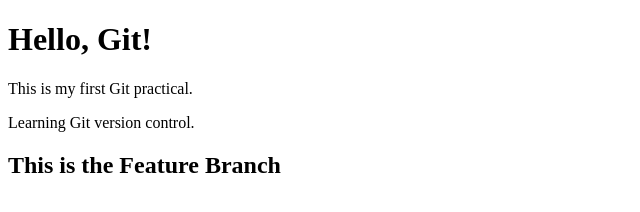
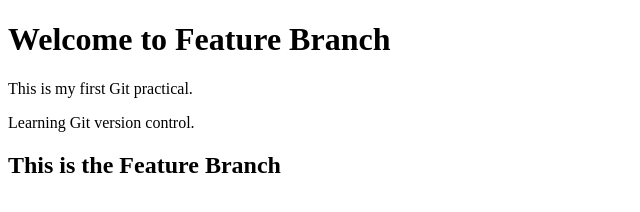
Before and after one commit to 123thakur4/Git-Practicals, a plain HTML site: page index.html in a window 1280 px wide. Shown: the whole page, without its empty margins (0-640 px from the left). Drawn offline with Linux system fonts and the light colour scheme.

Commit message:
Update heading in feature branch

```diff
--- a/index.html
+++ b/index.html
@@ -4,7 +4,7 @@
     <title>My First Git Project</title>
 </head>
 <body>
-    <h1>Hello, Git!</h1>
+    <h1>Welcome to Feature Branch</h1>
     <p>This is my first Git practical.</p>
      <p>Learning Git version control.</p>
     <h2>This is the Feature Branch</h2>
```
